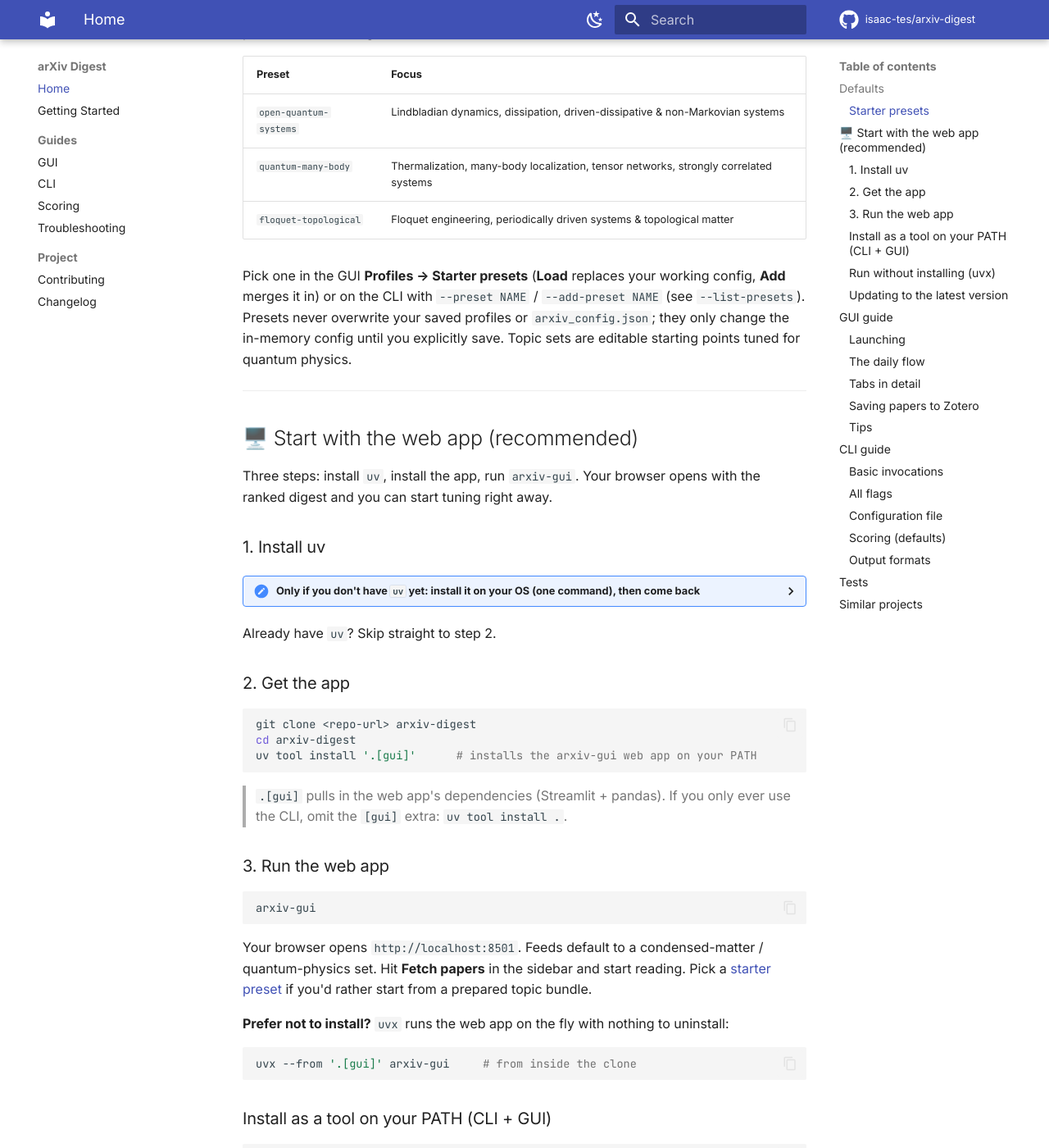
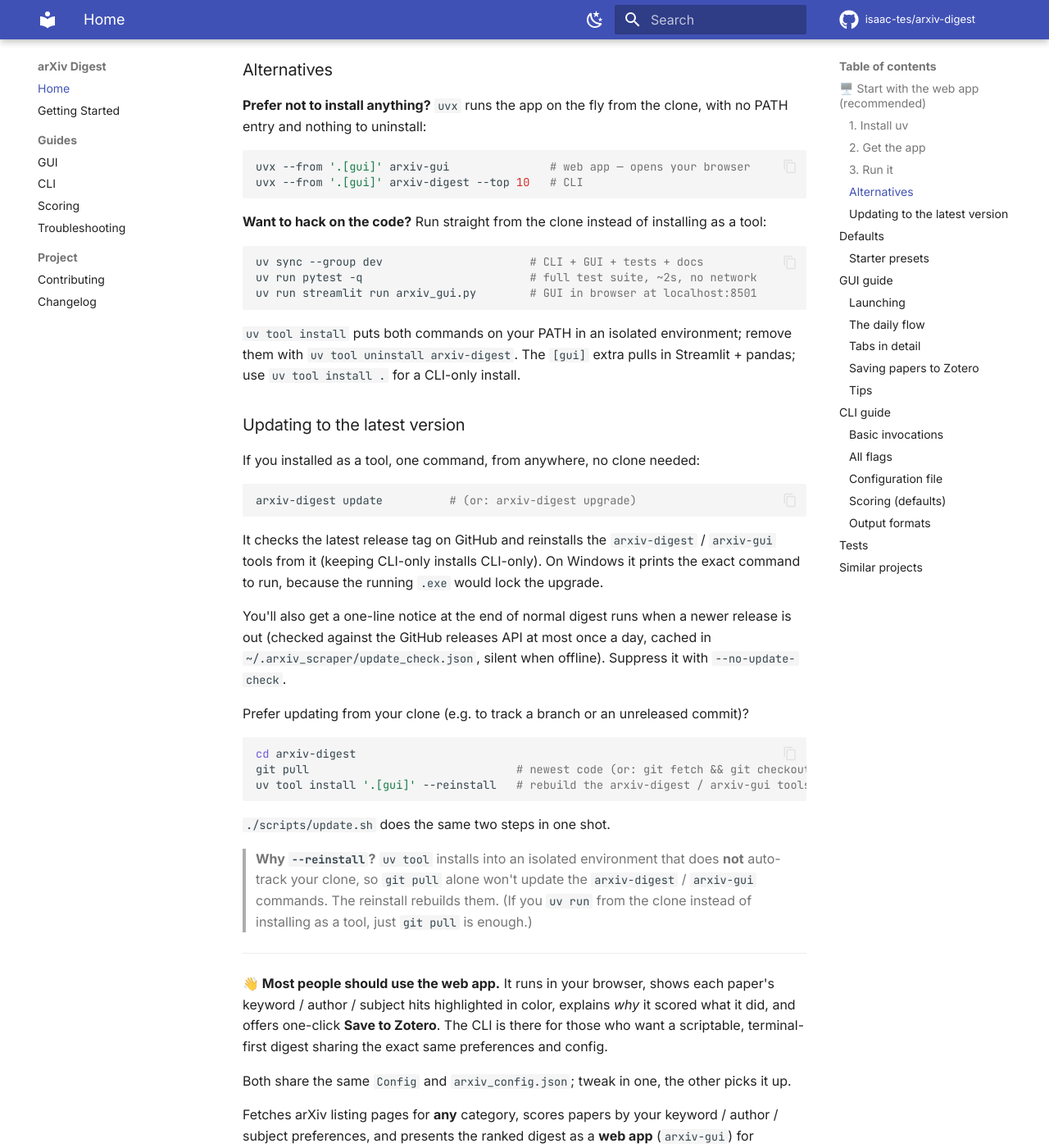
Before and after one commit to isaac-tes/arxiv-digest, an MkDocs documentation site: the page built from docs/index.md, in a window 1280 px wide and 1400 px high, scrolled down 1245 px. Shown: the whole window at 82% size. Built offline with MkDocs 1.6.1 and Material for MkDocs 9.7.7, drawn with Linux system fonts in a browser that asks for light colours; comment, search, counter and statistics services are not loaded; some of the changed text lies outside the part shown.

Commit message:
feat: self-update command, summary highlight toggle, simplified docs
- add 'arxiv-digest update'/'upgrade': reinstalls from the latest GitHub
  release tag (uv tool), with a cached 24h release check that prints a
  one-line notice after normal runs (--no-update-check suppresses)
- add sidebar Display toggle highlighting keywords/low-priority terms in
  paper-card summaries (off by default), like full-abstract highlighting
- docs: quickstart reduced to clone -> uv tool install -> run; README
  leads with the quick start; GUI guide grounded in the actual 8 tabs
- ponytail cleanup: uv-only upgrade path, shared _hl() helper for the
  triplicated _highlight_terms call, top-level update_check import

````diff
--- a/docs/index.md
+++ b/docs/index.md
@@ -12,38 +12,9 @@
   <em>Matched keywords and authors highlighted, a live score breakdown, one-click Save to Zotero.</em>
 </p>
 
-Fetches arXiv listing pages for **any** category, scores papers by your keyword / author / subject preferences, and presents the ranked digest as a **web app** (`arxiv-gui`) for interactive browsing and tuning, or as a CLI report (terminal, Markdown, JSON) for automation. Works with any arXiv feed (`hep-th`, `cs.LG`, `math.AG`, …); the defaults just ship a condensed-matter / quantum-physics set you can replace.
-
-**👋 Most people should use the web app.** It runs in your browser, shows each paper's keyword / author / subject hits highlighted in color, explains *why* it scored what it did, and offers one-click **Save to Zotero**. The CLI is there for those who want a scriptable, terminal-first digest sharing the exact same preferences and config.
-
-Both share the same `Config` and `arxiv_config.json`; tweak in one, the other picks it up.
-
-Other arXiv-digest tools already exist (see [Similar projects](#similar-projects)). This one is separate from them and scores a different way: with transparent keyword, author, and subject rules rather than a language model. It needs no API key, runs on any arXiv category, and can save matches into Zotero.
-
-## Defaults
-
-- **Feeds**: any arXiv listing works; ships defaulting to `cond-mat`, `cond-mat.mes-hall`, `cond-mat.quant-gas`, `quant-ph` (edit in the Feeds tab or `arxiv_config.json`)
-- **Timeframe**: `pastweek` (a true seven-day submission window)
-- **Top N**: 20
-- **Output**: stdout
-
-### Starter presets
-
-Three built-in, read-only topic bundles (keywords + authors + feeds) give you a starting point instead of the generic default:
-
-| Preset | Focus |
-|--------|-------|
-| `open-quantum-systems` | Lindbladian dynamics, dissipation, driven-dissipative & non-Markovian systems |
-| `quantum-many-body` | Thermalization, many-body localization, tensor networks, strongly correlated systems |
-| `floquet-topological` | Floquet engineering, periodically driven systems & topological matter |
-
-Pick one in the GUI **Profiles → Starter presets** (**Load** replaces your working config, **Add** merges it in) or on the CLI with `--preset NAME` / `--add-preset NAME` (see `--list-presets`). Presets never overwrite your saved profiles or `arxiv_config.json`; they only change the in-memory config until you explicitly save. Topic sets are editable starting points tuned for quantum physics.
-
----
-
 ## 🖥️ Start with the web app (recommended)
 
-Three steps: install `uv`, install the app, run `arxiv-gui`. Your browser opens with the ranked digest and you can start tuning right away.
+Three steps: install `uv`, clone and install the app, run `arxiv-gui`. Your browser opens with the ranked digest and you can start tuning right away.
 
 ### 1. Install uv
 
@@ -74,7 +45,8 @@ Already have `uv`? Skip straight to step 2.
 ### 2. Get the app
 
 ```bash
-git clone <repo-url> arxiv-digest
+git clone https://github.com/isaac-tes/arxiv-digest.git
+# git clone git@github.com:isaac-tes/arxiv-digest.git
 cd arxiv-digest
 uv tool install '.[gui]'      # installs the arxiv-gui web app on your PATH
 ```
@@ -82,60 +54,61 @@ uv tool install '.[gui]'      # installs the arxiv-gui web app on your PATH
 > `.[gui]` pulls in the web app's dependencies (Streamlit + pandas). If you only
 > ever use the CLI, omit the `[gui]` extra: `uv tool install .`.
 
-### 3. Run the web app
+### 3. Run it
 
 ```bash
-arxiv-gui
+arxiv-gui                     # web app — opens http://localhost:8501 in your browser
+arxiv-digest --top 10         # CLI digest, prints ranked papers to stdout
 ```
 
-Your browser opens `http://localhost:8501`. Feeds default to a condensed-matter /
-quantum-physics set. Hit **Fetch papers** in the sidebar and start reading. Pick
-a [starter preset](#starter-presets) if you'd rather start from a prepared topic
-bundle.
+In the GUI, hit **Fetch papers** in the sidebar and start reading. Feeds default
+to a condensed-matter / quantum-physics set. Pick a
+[starter preset](#starter-presets) under **Profiles** if you'd rather start from
+a prepared topic bundle.
 
-**Prefer not to install?** `uvx` runs the web app on the fly with nothing to
-uninstall:
+### Alternatives
+
+**Prefer not to install anything?** `uvx` runs the app on the fly from the
+clone, with no PATH entry and nothing to uninstall:
 
 ```bash
-uvx --from '.[gui]' arxiv-gui     # from inside the clone
+uvx --from '.[gui]' arxiv-gui               # web app — opens your browser
+uvx --from '.[gui]' arxiv-digest --top 10   # CLI
 ```
 
-### Install as a tool on your PATH (CLI + GUI)
+**Want to hack on the code?** Run straight from the clone instead of installing
+as a tool:
 
 ```bash
-uv tool install '.[gui]'           # from inside a clone
-arxiv-digest --top 10              # CLI command, anywhere
-arxiv-gui                          # launches the web app
-
-uv tool uninstall arxiv-digest     # remove
+uv sync --group dev                      # CLI + GUI + tests + docs
+uv run pytest -q                         # full test suite, ~2s, no network
+uv run streamlit run arxiv_gui.py        # GUI in browser at localhost:8501
 ```
 
-Python 3.12 or newer is required; `uv` installs it for you if it's missing.
-
-### Run without installing (uvx)
-
-`uvx` runs the package on the fly from your clone, with no `uv tool install`, no
-PATH entry, and nothing to uninstall:
-
-```bash
-uvx --from '.[gui]' arxiv-digest --top 10   # CLI, anywhere in the clone
-uvx --from '.[gui]' arxiv-gui               # web app — opens your browser
-```
-
-`uvx` builds the package from the current directory each time, so it always
-picks up your latest edits (no `--reinstall` needed). It's the lightest way to
-try the tool or run it from a fresh clone. The `[gui]` extra pulls in Streamlit
-+ pandas; drop it for CLI-only runs (`uvx --from . arxiv-digest --top 10`).
+`uv tool install` puts both commands on your PATH in an isolated environment;
+remove them with `uv tool uninstall arxiv-digest`. The `[gui]` extra pulls in
+Streamlit + pandas; use `uv tool install .` for a CLI-only install.
 
 ### Updating to the latest version
 
-One command, from inside your clone:
+If you installed as a tool, one command, from anywhere, no clone needed:
 
 ```bash
-./scripts/update.sh
+arxiv-digest update          # (or: arxiv-digest upgrade)
 ```
 
-It pulls the newest code and rebuilds the installed tools. Equivalent manual steps:
+It checks the latest release tag on GitHub and reinstalls the `arxiv-digest` /
+`arxiv-gui` tools from it (keeping CLI-only installs CLI-only). On Windows it
+prints the exact command to run, because the running `.exe` would lock the
+upgrade.
+
+You'll also get a one-line notice at the end of normal digest runs when a newer
+release is out (checked against the GitHub releases API at most once a day,
+cached in `~/.arxiv_scraper/update_check.json`, silent when offline). Suppress
+it with `--no-update-check`.
+
+Prefer updating from your clone (e.g. to track a branch or an unreleased
+commit)?
 
 ```bash
 cd arxiv-digest
@@ -143,7 +116,38 @@ git pull                               # newest code (or: git fetch && git check
 uv tool install '.[gui]' --reinstall   # rebuild the arxiv-digest / arxiv-gui tools
 ```
 
+`./scripts/update.sh` does the same two steps in one shot.
+
 > **Why `--reinstall`?** `uv tool` installs into an isolated environment that does **not** auto-track your clone, so `git pull` alone won't update the `arxiv-digest` / `arxiv-gui` commands. The reinstall rebuilds them. (If you `uv run` from the clone instead of installing as a tool, just `git pull` is enough.)
+
+---
+
+**👋 Most people should use the web app.** It runs in your browser, shows each paper's keyword / author / subject hits highlighted in color, explains *why* it scored what it did, and offers one-click **Save to Zotero**. The CLI is there for those who want a scriptable, terminal-first digest sharing the exact same preferences and config.
+
+Both share the same `Config` and `arxiv_config.json`; tweak in one, the other picks it up.
+
+Fetches arXiv listing pages for **any** category, scores papers by your keyword / author / subject preferences, and presents the ranked digest as a **web app** (`arxiv-gui`) for interactive browsing and tuning, or as a CLI report (terminal, Markdown, JSON) for automation. Works with any arXiv feed (`hep-th`, `cs.LG`, `math.AG`, …); the defaults just ship a condensed-matter / quantum-physics set you can replace.
+
+Other arXiv-digest tools already exist (see [Similar projects](#similar-projects)). This one is separate from them and scores a different way: with transparent keyword, author, and subject rules rather than a language model. It needs no API key, runs on any arXiv category, and can save matches into Zotero.
+
+## Defaults
+
+- **Feeds**: any arXiv listing works; ships defaulting to `cond-mat`, `cond-mat.mes-hall`, `cond-mat.quant-gas`, `quant-ph` (edit in the Feeds tab or `arxiv_config.json`)
+- **Timeframe**: `pastweek` (a true seven-day submission window)
+- **Top N**: 20
+- **Output**: stdout
+
+### Starter presets
+
+Three built-in, read-only topic bundles (keywords + authors + feeds) give you a starting point instead of the generic default:
+
+| Preset | Focus |
+|--------|-------|
+| `open-quantum-systems` | Lindbladian dynamics, dissipation, driven-dissipative & non-Markovian systems |
+| `quantum-many-body` | Thermalization, many-body localization, tensor networks, strongly correlated systems |
+| `floquet-topological` | Floquet engineering, periodically driven systems & topological matter |
+
+Pick one in the GUI **Profiles → Starter presets** (**Load** replaces your working config, **Add** merges it in) or on the CLI with `--preset NAME` / `--add-preset NAME` (see `--list-presets`). Presets never overwrite your saved profiles or `arxiv_config.json`; they only change the in-memory config until you explicitly save. Topic sets are editable starting points tuned for quantum physics.
 
 ---
 
@@ -170,12 +174,15 @@ The GUI opens `http://localhost:8501` in your browser automatically. The first t
 
 1. **Sidebar**: pick **Timeframe** (`today` or `pastweek`), **Top N**, and which **Feeds** to fetch from. Click **Fetch papers**. The fetch is cached for 1 hour per `(timeframe, feeds)` combo, so re-clicking is instant; use **Clear fetch cache** to force a refresh. The `pastweek` fetch queries each selected category and uses arXiv's announcement sections for its day labels.
 2. **Papers tab**: papers appear ranked. Open *Why this score?* under any paper to see exactly which keywords / authors / subjects contributed. Open *Full abstract* to read more without leaving the page.
-3. **Tweak preferences** in the **Keywords**, **Authors**, **Low priority**, **Scoring** tabs. The Papers tab re-ranks live on the cached fetch, with no re-fetch needed.
+3. **Tweak preferences** in the **Keywords**, **Authors**, **Low priority**, and **Scoring** tabs. The Papers tab re-ranks live on the cached fetch, with no re-fetch needed. Want to check a specific paper outside the current fetch? Use the **Score a paper** tab.
 4. **Download** the current ranked list as Markdown or JSON via the buttons above the search box. The Markdown is ``--output-markdown``'s format; the JSON holds the same ranked ``entries`` as ``--output-json`` (it omits the CLI-only ``feed_urls``/``sections`` header fields), so consumers that read the ``entries`` keep working.
 
 ### Tabs in detail
 
-- **Papers**: ranked list, search box (filters by title / authors / abstract substring), MD + JSON download buttons. Per paper: rank, title, authors, section, summary, arXiv link, score badge, expandable score breakdown, expandable full abstract.
+The GUI has eight tabs, in order: **Papers**, **Score a paper**, **Keywords**, **Authors**, **Low priority**, **Feeds**, **Scoring**, **Profiles**.
+
+- **Papers**: ranked list, search box (filters by title / authors / abstract substring), MD + JSON download buttons. Per paper: rank, title, authors, section, summary, arXiv link, score badge, a **Save to Zotero** button, expandable score breakdown, expandable full abstract.
+- **Score a paper**: paste an arXiv link or ID to see how it would score under your current config, why it did (or didn't) appear in the digest, and save it to Zotero.
 - **Keywords**: spreadsheet-style editor for `core_keywords`. Add/remove rows, click *Save core keywords*. *Reset to defaults* restores the built-in list. Each match adds the *Per-keyword bonus* (default +6) to a paper's score.
 - **Authors**: same pattern for `named_authors`. Default +6 per match. Match is case-insensitive substring on author string.
 - **Low priority**: penalty list. If *any* term matches, the paper takes the *Low-priority penalty* (default −5), once, not per hit.
@@ -275,6 +282,7 @@ uv run python arxiv_digest.py --list-config --no-config
 | `--list-presets` | List the built-in starter presets and exit. |
 | `--save-config` | Persist current (modified) config back to `--config` path. |
 | `--list-config` | Print the resolved config as JSON and exit. |
+| `--no-update-check` | Skip the cached check for a newer release at the end of the run. |
 | `--verbose` | Log fetch progress to stderr. |
 | `--add-core W` / `--remove-core W` / `--rename-core OLD:NEW` | Mutate `core_keywords`. |
 | `--add-author N` / `--remove-author N` / `--rename-author OLD:NEW` | Mutate `named_authors`. |
--- a/docs/quickstart.md
+++ b/docs/quickstart.md
@@ -1,65 +1,84 @@
 # Quickstart
 
-Three install paths depending on what you want.
+Two commands get you the web app: clone the repo, install it as a tool.
 
-## Path 1: clone and run (recommended for tinkering)
+## 1. Install uv
+
+Skip this if you already have `uv` (check with `uv --version`).
+
+```bash
+curl -LsSf https://astral.sh/uv/install.sh | sh      # macOS / Linux
+```
+
+Windows (PowerShell): `powershell -ExecutionPolicy ByPass -c "irm https://astral.sh/uv/install.ps1 | iex"`, or `brew install uv` on macOS. Restart your terminal afterwards. See the official [uv install docs](https://docs.astral.sh/uv/getting-started/installation/).
+
+## 2. Clone and install
 
 ```bash
 git clone https://github.com/isaac-tes/arxiv-digest.git
 cd arxiv-digest
+uv tool install '.[gui]'      # puts arxiv-digest + arxiv-gui on your PATH
+```
+
+Python 3.12 or newer is required; `uv` installs it for you if it's missing.
+
+## 3. Run it
+
+```bash
+arxiv-gui                     # web app — opens http://localhost:8501 in your browser
+arxiv-digest --top 10         # CLI digest, prints ranked papers to stdout
+```
+
+In the GUI, hit **Fetch papers** in the sidebar and start reading. Pick a
+[starter preset](index.md#starter-presets) under **Profiles** if you'd rather begin from
+a prepared topic bundle (e.g. *open quantum systems*). To tune what counts as a
+match, edit the **Keywords** / **Authors** / **Scoring** tabs; the Papers tab
+re-ranks instantly.
+
+Updating after a while? One command, no clone needed:
+
+```bash
+arxiv-digest update    # reinstalls from the latest GitHub release
+```
+
+Or from inside the clone (e.g. to track a branch):
+
+```bash
+git pull
+uv tool install '.[gui]' --reinstall    # rebuilds both commands on PATH
+```
+
+To remove: `uv tool uninstall arxiv-digest`.
+
+---
+
+## Alternatives
+
+### Run without installing (uvx)
+
+`uvx` builds and runs the package from your clone on the fly, with nothing to
+install or uninstall:
+
+```bash
+uvx --from '.[gui]' arxiv-gui               # web app — opens your browser
+uvx --from '.[gui]' arxiv-digest --top 10   # CLI
+```
+
+Drop the `[gui]` extra for CLI-only runs (`uvx --from . arxiv-digest --top 10`).
+
+### Run from the clone (for development)
+
+If you want to hack on the code or run the test suite:
+
+```bash
 uv sync --group dev                      # CLI + GUI + tests + docs
-uv run pytest -q                         # 74-test suite, ~1s
+uv run pytest -q                         # full test suite, ~2s, no network
 uv run python arxiv_digest.py --top 10   # CLI sanity check
 uv run streamlit run arxiv_gui.py        # GUI in browser at localhost:8501
+./launch_gui.sh                          # optional: auto-syncs gui group, then runs
 ```
 
-The GUI also ships an optional convenience launcher:
-
-```bash
-./launch_gui.sh                          # auto-syncs gui group, then runs
-```
-
-## Path 2: install as a tool (recommended for daily CLI use)
-
-```bash
-uv tool install '.[gui]'                 # from inside a clone
-arxiv-digest --top 10                    # CLI command on PATH
-arxiv-gui                                # GUI command on PATH
-```
-
-`uv tool install` puts the executables on your PATH in their own isolated environment, so they survive across clones and venvs. To upgrade after a `git pull`:
-
-```bash
-uv tool install '.[gui]' --reinstall
-```
-
-To uninstall:
-
-```bash
-uv tool uninstall arxiv-digest
-```
-
-### Path 2b: run without installing (uvx)
-
-Don't want a persistent tool on your PATH? `uvx` builds and runs the package
-from your clone on the fly, with nothing to install or uninstall:
-
-```bash
-uvx --from '.[gui]' arxiv-digest --top 10   # CLI
-uvx --from '.[gui]' arxiv-gui               # GUI — opens your browser
-```
-
-Because `uvx` rebuilds from the current directory each run, it always picks up
-your latest edits (no `--reinstall`). Drop the `[gui]` extra for CLI-only runs.
-
-## Path 3: paste into ChatGPT
-
-`arxiv_digest.py` is intentionally a single file with only `requests` + `beautifulsoup4` as runtime deps. Paste the file into Code Interpreter / Advanced Data Analysis and run `python arxiv_digest.py --top 10`.
-
-## Prerequisites
-
-- [uv](https://docs.astral.sh/uv/): `curl -LsSf https://astral.sh/uv/install.sh | sh`
-- Python 3.12 or newer (uv installs it for you if missing)
+`uv run` always picks up your latest edits, no reinstall needed.
 
 ## Troubleshooting
 
--- a/pyproject.toml
+++ b/pyproject.toml
@@ -4,7 +4,7 @@ build-backend = "hatchling.build"
 
 [project]
 name = "arxiv-digest"
-version = "0.5.6"
+version = "0.6.0"
 description = "Score and rank fresh arXiv papers from any category, via a CLI or a Streamlit GUI."
 readme = "README.md"
 license = { text = "MIT" }
@@ -66,6 +66,7 @@ only-include = [
     "arxiv_digest.py",
     "arxiv_gui.py",
     "arxiv_gui_launcher.py",
+    "update_check.py",
     "zotero_bridge.py",
 ]
 
@@ -74,6 +75,7 @@ include = [
     "arxiv_digest.py",
     "arxiv_gui.py",
     "arxiv_gui_launcher.py",
+    "update_check.py",
     "zotero_bridge.py",
     "README.md",
     "LICENSE",
````
Also changed, not shown: CHANGELOG.md (+17 -1 lines), README.md (+75 -67 lines), arxiv_digest.py (+25 -1 lines), arxiv_gui.py (+21 -10 lines), docs/gui-guide.md (+9 -3 lines), update_check.py (added, +204 -0 lines), 3 other files.
